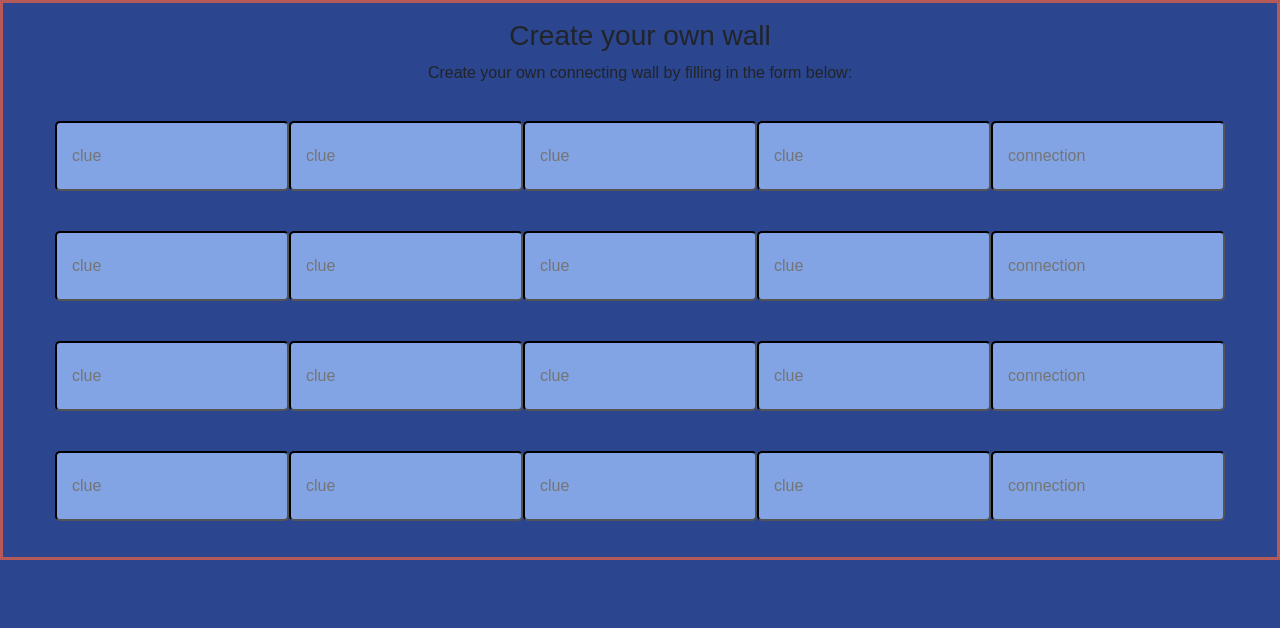
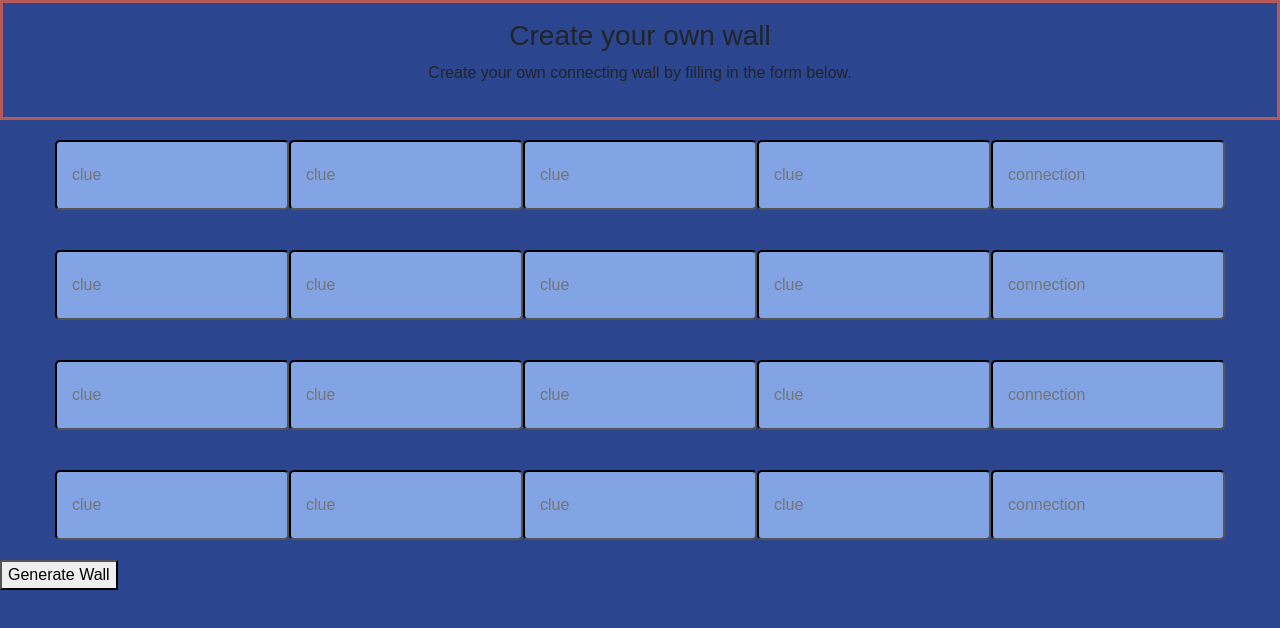
Before and after one commit to jram95/only-connect-frontend, a React (Create React App) app: page /new-wall in a window 1280 px wide. Shown: the top 628 px of the page. Built offline with nearby package versions, Linux system fonts and the light colour scheme.

Commit message:
create userWall state in parent CreateWall

```diff
--- a/src/components/NewWall/CreateWall.tsx
+++ b/src/components/NewWall/CreateWall.tsx
@@ -1,16 +1,35 @@
+import { useState } from "react";
 import InputClues from "./InputClues";
 
 export default function CreateWall(): JSX.Element {
+  const [userWall, setUserWall] = useState([
+    ["", "", "", "", ""],
+    ["", "", "", "", ""],
+    ["", "", "", "", ""],
+    ["", "", "", "", ""],
+  ]);
+
+  function handleCreateWall() {
+    console.log("hello");
+  }
+
   return (
     <>
       <div className="rules-box">
         <h3>Create your own wall</h3>
-        <p>Create your own connecting wall by filling in the form below:</p>
-        <InputClues />
-        <InputClues />
-        <InputClues />
-        <InputClues />
+        <p>Create your own connecting wall by filling in the form below.</p>
       </div>
+      <InputClues number={1} userWall={userWall} setUserWall={setUserWall} />
+      <InputClues number={2} userWall={userWall} setUserWall={setUserWall} />
+      <InputClues number={3} userWall={userWall} setUserWall={setUserWall} />
+      <InputClues number={4} userWall={userWall} setUserWall={setUserWall} />
+      <button
+        onClick={() => {
+          handleCreateWall();
+        }}
+      >
+        Generate Wall
+      </button>
     </>
   );
 }
```
